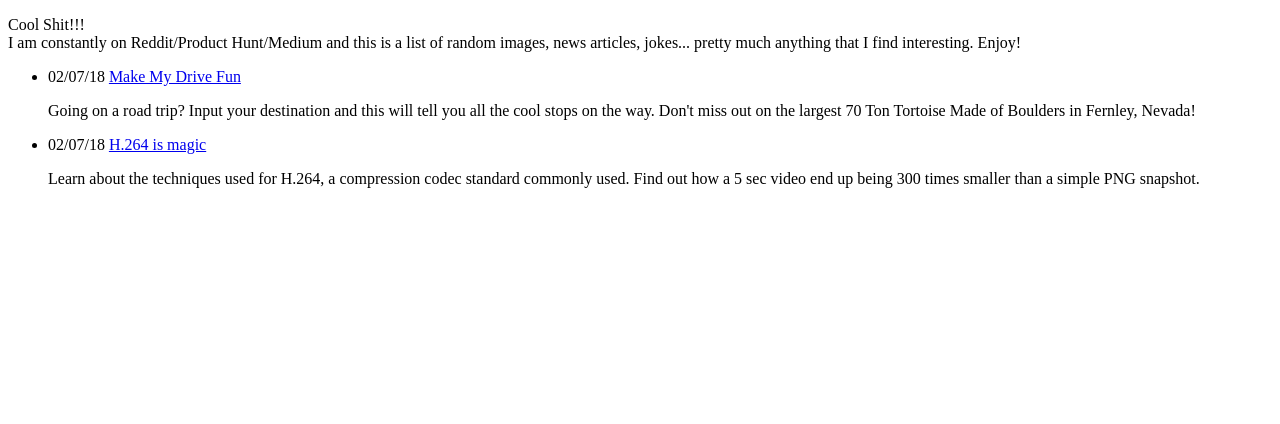
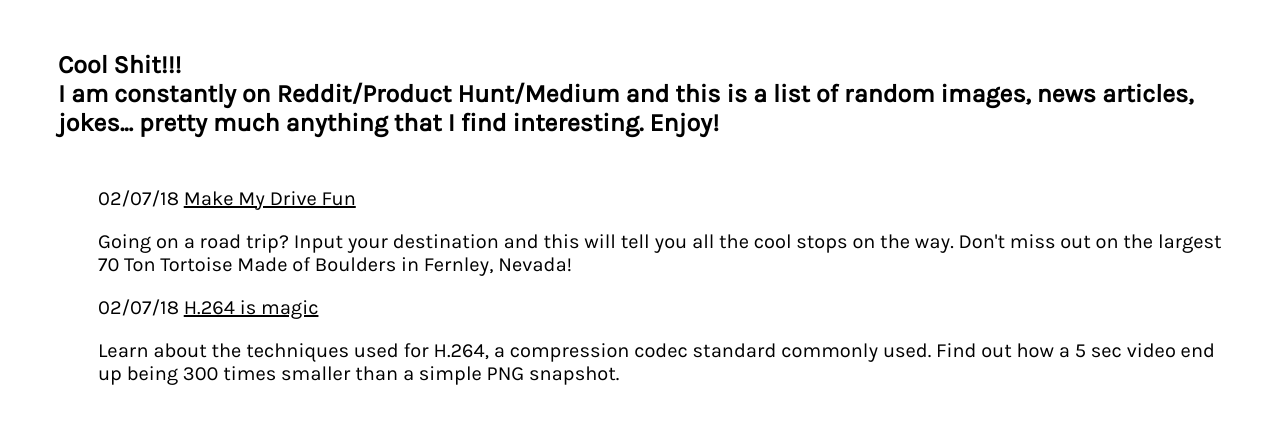
Before and after one commit to cjfang/chelseyfang, a plain HTML site: page coolthings.html in a window 1280 px wide. Drawn offline with Linux system fonts and the light colour scheme; files that its build step writes are made by us from their sources; files whose address does not match are found by name.

Commit message:
link type

```diff
--- a/coolthings.html
+++ b/coolthings.html
@@ -5,8 +5,8 @@
 
   <head>
     <title> Chelsey Fang </title>
-    <link href="style.css" type="." rel="stylesheet">
-    <link href="fonts.css" type="." rel="stylesheet">
+    <link href="css/style.css" type="text/css" rel="stylesheet">
+    <link href="css/fonts.css" type="text/css" rel="stylesheet">
   </head>
 
   <div class="introduction">
```
Also changed, not shown: index.html (+2 -2 lines), 1 other file.
